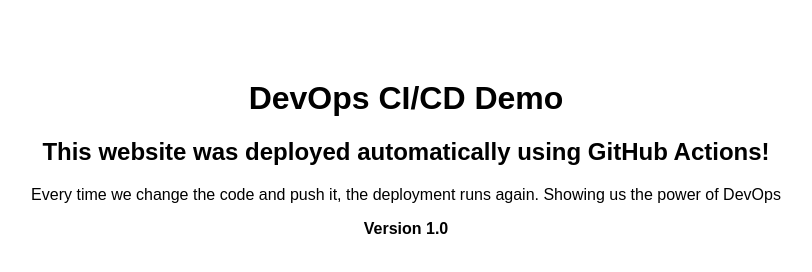
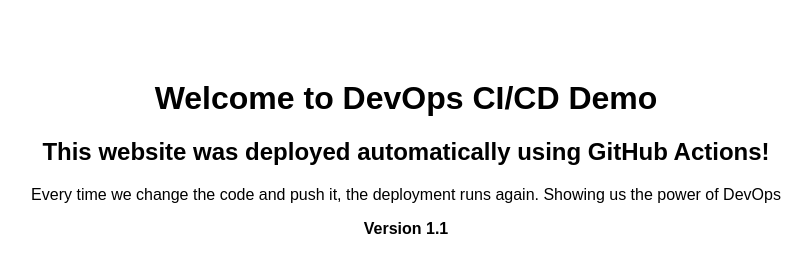
Before and after one commit to Charans02/devops-demo, a plain HTML site: page index.html in a window 1280 px wide. Shown: the whole page, without its empty margins (234-1046 px from the left). Drawn offline with Linux system fonts and the light colour scheme.

Commit message:
Update index.html

```diff
--- a/index.html
+++ b/index.html
@@ -5,9 +5,9 @@
   <title>DevOps Demo – Auto Deployment</title>
 </head>
 <body style="font-family: Arial, sans-serif; text-align: center; margin-top: 80px;">
-  <h1>DevOps CI/CD Demo</h1>
+  <h1>Welcome to DevOps CI/CD Demo</h1>
   <h2>This website was deployed automatically using GitHub Actions!</h2>
   <p>Every time we change the code and push it, the deployment runs again. Showing us the power of DevOps</p>
-  <p><strong>Version 1.0</strong></p>
+  <p><strong>Version 1.1</strong></p>
 </body>
 </html>
```
